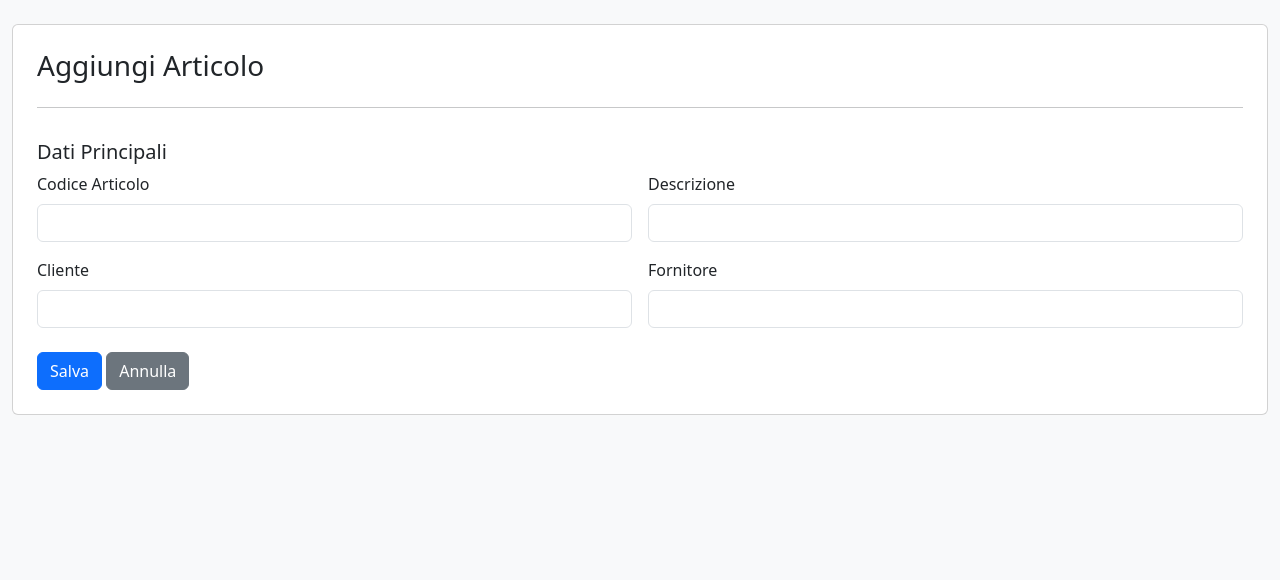
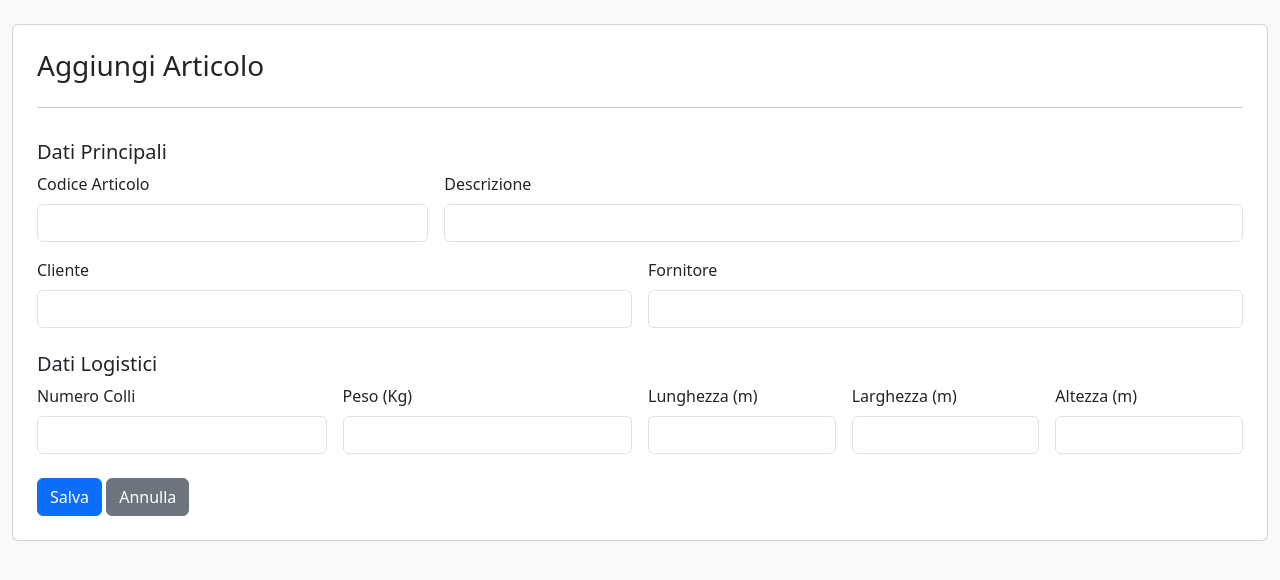
Before and after one commit to Camarsrl/gestionale_web, a Flask app: page /articolo/nuovo in a window 1280 px wide. Shown: the part 66-646 px from the top of the page. Run offline with Flask 3, Linux system fonts and the light colour scheme; the visitor is signed in with stand-in values (Sample User, id 1).

Commit message:
Update edit.html

```diff
--- a/templates/edit.html
+++ b/templates/edit.html
@@ -1,4 +1,5 @@
 {% extends "layout.html" %}
+
 {% block content %}
 <div class="card p-4">
     <h3>{{ title }}</h3>
@@ -6,11 +7,68 @@
     <form method="post" enctype="multipart/form-data">
         <h5 class="mt-3">Dati Principali</h5>
         <div class="row g-3">
-            <div class="col-md-6"><label for="codice_articolo" class="form-label">Codice Articolo</label><input type="text" class="form-control" name="codice_articolo" value="{{ articolo.codice_articolo if articolo else '' }}"></div>
-            <div class="col-md-6"><label for="descrizione" class="form-label">Descrizione</label><input type="text" class="form-control" name="descrizione" value="{{ articolo.descrizione if articolo else '' }}"></div>
-            <div class="col-md-6"><label for="cliente" class="form-label">Cliente</label><input type="text" class="form-control" name="cliente" value="{{ articolo.cliente if articolo else '' }}"></div>
-            <div class="col-md-6"><label for="fornitore" class="form-label">Fornitore</label><input type="text" class="form-control" name="fornitore" value="{{ articolo.fornitore if articolo else '' }}"></div>
+            <div class="col-md-4">
+                <label for="codice_articolo" class="form-label">Codice Articolo</label>
+                <input type="text" class="form-control" id="codice_articolo" name="codice_articolo" value="{{ articolo.codice_articolo if articolo else '' }}">
+            </div>
+            <div class="col-md-8">
+                <label for="descrizione" class="form-label">Descrizione</label>
+                <input type="text" class="form-control" id="descrizione" name="descrizione" value="{{ articolo.descrizione if articolo else '' }}">
+            </div>
+            <div class="col-md-6">
+                <label for="cliente" class="form-label">Cliente</label>
+                <input type="text" class="form-control" id="cliente" name="cliente" value="{{ articolo.cliente if articolo else '' }}">
+            </div>
+            <div class="col-md-6">
+                <label for="fornitore" class="form-label">Fornitore</label>
+                <input type="text" class="form-control" id="fornitore" name="fornitore" value="{{ articolo.fornitore if articolo else '' }}">
+            </div>
         </div>
+
+        <h5 class="mt-4">Dati Logistici</h5>
+        <div class="row g-3">
+            <div class="col-md-3">
+                <label for="n_colli" class="form-label">Numero Colli</label>
+                <input type="number" class="form-control" id="n_colli" name="n_colli" value="{{ articolo.n_colli if articolo else '' }}">
+            </div>
+            <div class="col-md-3">
+                <label for="peso" class="form-label">Peso (Kg)</label>
+                <input type="text" class="form-control" id="peso" name="peso" value="{{ articolo.peso if articolo else '' }}">
+            </div>
+            <div class="col-md-2">
+                <label for="lunghezza" class="form-label">Lunghezza (m)</label>
+                <input type="text" class="form-control" id="lunghezza" name="lunghezza" value="{{ articolo.lunghezza if articolo else '' }}">
+            </div>
+            <div class="col-md-2">
+                <label for="larghezza" class="form-label">Larghezza (m)</label>
+                <input type="text" class="form-control" id="larghezza" name="larghezza" value="{{ articolo.larghezza if articolo else '' }}">
+            </div>
+             <div class="col-md-2">
+                <label for="altezza" class="form-label">Altezza (m)</label>
+                <input type="text" class="form-control" id="altezza" name="altezza" value="{{ articolo.altezza if articolo else '' }}">
+            </div>
+        </div>
+
+        {% if articolo %}
+        <h5 class="mt-4">Allegati</h5>
+        <div class="mb-3">
+            <label for="files" class="form-label">Carica nuovi allegati</label>
+            <input class="form-control" type="file" id="files" name="files" multiple>
+        </div>
+        {% if articolo.allegati %}
+        <ul class="list-group">
+            {% for allegato in articolo.allegati %}
+            <li class="list-group-item d-flex justify-content-between align-items-center">
+                <a href="{{ url_for('uploaded_file', filename=allegato.filename) }}" target="_blank">{{ allegato.filename }}</a>
+                <form action="{{ url_for('delete_attachment', id=allegato.id) }}" method="post" onsubmit="return confirm('Sei sicuro?');">
+                    <button type="submit" class="btn btn-sm btn-danger">Elimina</button>
+                </form>
+            </li>
+            {% endfor %}
+        </ul>
+        {% endif %}
+        {% endif %}
+
         <div class="mt-4">
             <button type="submit" class="btn btn-primary">Salva</button>
             <a href="{{ url_for('visualizza_giacenze') }}" class="btn btn-secondary">Annulla</a>
```
